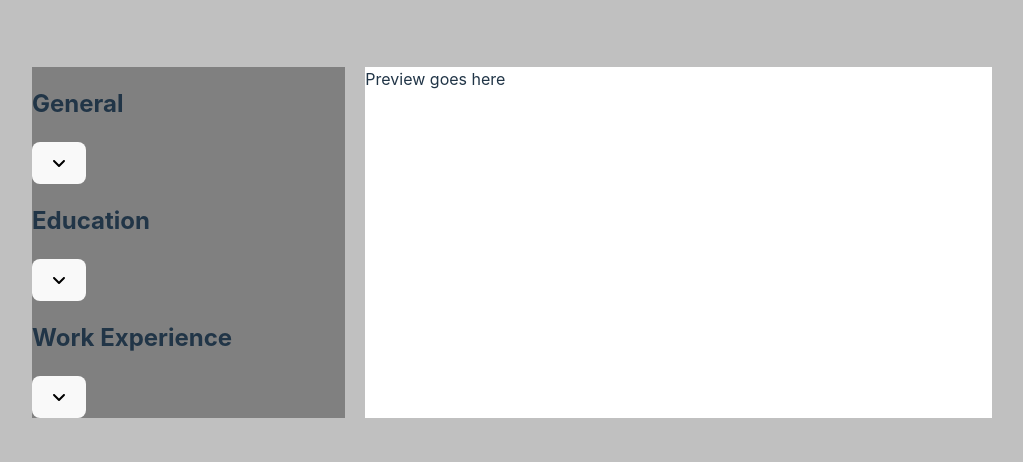
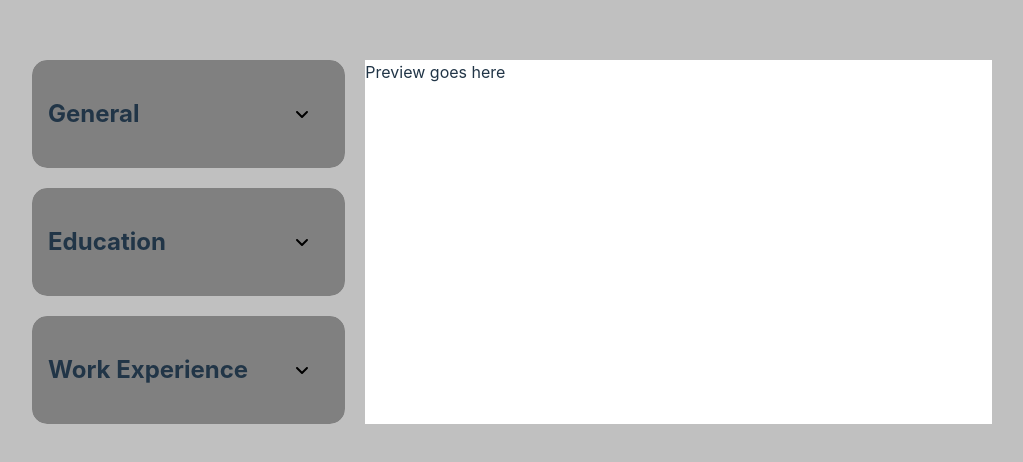
Before and after one commit to djsereno/CV-Application, a React (Vite) app: page / in a window 1280 px wide. Shown: the part 158-620 px from the top of the page, without its empty margins (128-1151 px from the left). Built offline with nearby package versions, Linux system fonts and the light colour scheme.

Commit message:
Added more styling to dropdown forms

```diff
--- a/src/App.css
+++ b/src/App.css
@@ -11,9 +11,40 @@ body {
 }
 
 #dropdown-container {
-  background-color: grey;
+  display: flex;
+  flex-direction: column;
+  gap: 20px;
 }
 
 #cv-container {
   background-color: white;
 }
+
+.dropdown-module {
+  border-radius: 15px;
+  background-color: rgb(255, 255, 255);
+}
+
+.dropdown-header {
+  padding: 1rem;
+  border-radius: 15px;
+  background-color: grey;
+  display: flex;
+  justify-content: space-between;
+}
+
+.dropdown-header button {
+  background-color: transparent;
+}
+
+.section-form {
+  display: flex;
+  flex-direction: column;
+}
+
+.section-form label {
+  display: flex;
+  flex-direction: column;
+  color: black;
+  margin: 20px;
+}
--- a/src/Section.jsx
+++ b/src/Section.jsx
@@ -33,7 +33,7 @@ function Section({ id, heading, inputs }) {
   const outputComp = <OutputGeneral key={`${heading}Output`} {...outputFields} />;
 
   return (
-    <form onSubmit={handleSubmit}>
+    <form className="section-form" onSubmit={handleSubmit}>
       {isSubmitted ? outputComp : inputFields}
       <button type="submit">{isSubmitted ? 'Edit' : 'Submit'}</button>
     </form>
```
